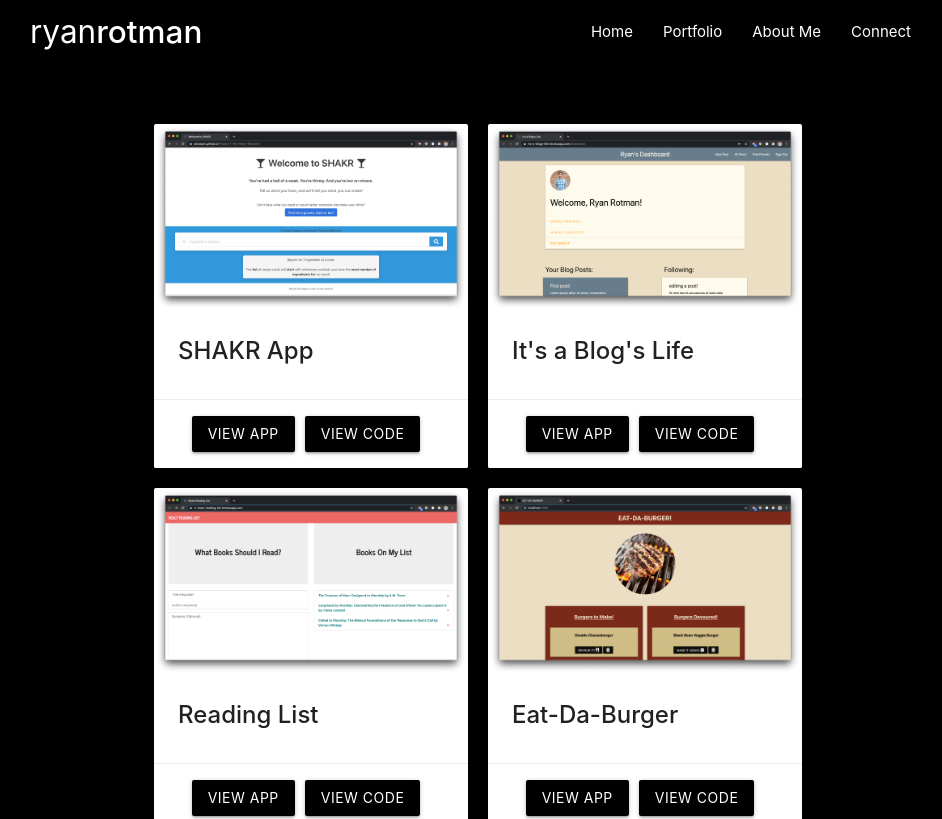
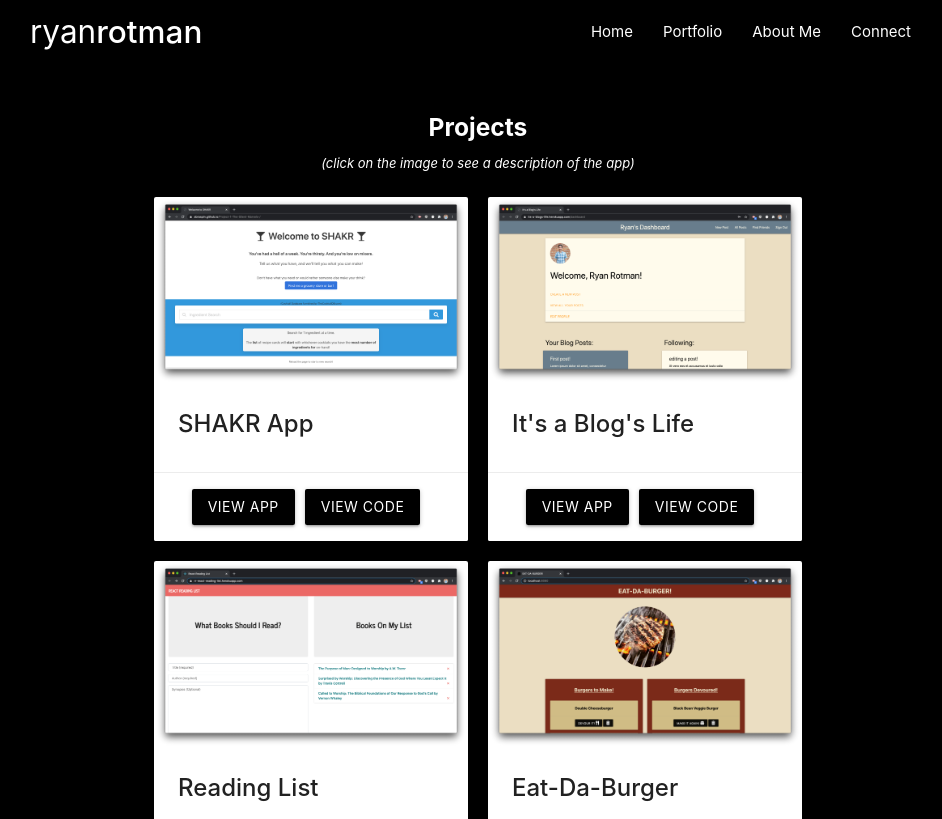
Before and after one commit to ryanrotman/ryanrotman.github.io, a React (Create React App) app: page /portfolio in a window 1280 px wide. Shown: the top 819 px of the page, without its empty margins (162-1104 px from the left). Built offline with nearby package versions, Linux system fonts and the light colour scheme.

Commit message:
added projects heading and note from Portfolio page

```diff
--- a/src/components/Project/index.js
+++ b/src/components/Project/index.js
@@ -8,12 +8,15 @@ function Project(props) {
     console.log("REVEAL STATUS: ", isShown);
 
     return (
+        <div className="center-align" id="project-section">
+            <h5 className="white-text" id="projects-heading">Projects</h5>
+            <p className="white-text center-align" id="projects-note"><i>(click on the image to see a description of the app)</i></p>
             <div id="project-cards">
                 {props.project.map(project => {
                     return (
                         <div key={project.id} className="card sticky-action hoverable" onMouseEnter={() => setIsShown(true)} onMouseLeave={() => setIsShown(false)}>
                             <div className="card-image waves-effect waves-block waves-light">
-                            <img className="activator" src={project.screenshot} />
+                                <img className="activator" id="project-screenshot" src={project.screenshot} />
                             </div>
                             <div className="card-content left-align">
                                 <span className="card-title activator grey-text text-darken-4"><strong>{project.title}</strong></span>
@@ -30,6 +33,7 @@ function Project(props) {
                     )
                 })}
             </div>
+        </div>
     )
 
 }
```
Lines whose indentation alone changed are shown as unchanged.
